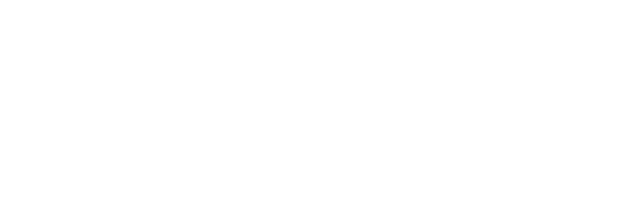
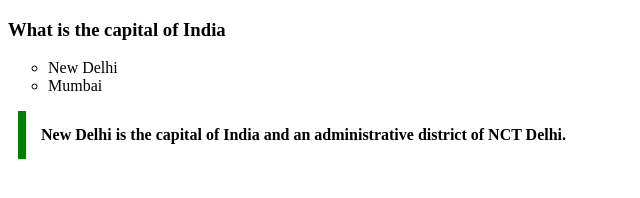
Before and after one commit to acciojob/trivia-nachiket04, a website: page main.html in a window 1280 px wide. Shown: the whole page, without its empty margins (0-640 px from the left). Drawn offline with Linux system fonts and the light colour scheme.

Commit message:
created a submission

```diff
--- a/main.html
+++ b/main.html
@@ -8,6 +8,14 @@
 
 <body>
 	<!-- the entire body must be written by student -->
+	<h3>What is the capital of India</h3>
+	<ul>
+		<li>New Delhi</li>
+		<li>Mumbai</li>
+	</ul>
+	<blockquote cite="https://en.wikipedia.org/wiki/New_Delhi">
+		New Delhi is the capital of India and an administrative district of NCT Delhi.
+	</blockquote>
     <script type="text/javascript" src="./script.js">
 </script>
 
--- a/styles.css
+++ b/styles.css
@@ -1,2 +1,13 @@
 
 /* Your CSS Code here. */
+li{
+	list-style-type: circle;
+}
+blockquote{
+	max-width: 600px;
+	margin: 10px;
+	padding: 15px;
+	border-left: 8px solid green;
+	background-color: #f8fffe"";
+	font-weight: bold;
+}
```
